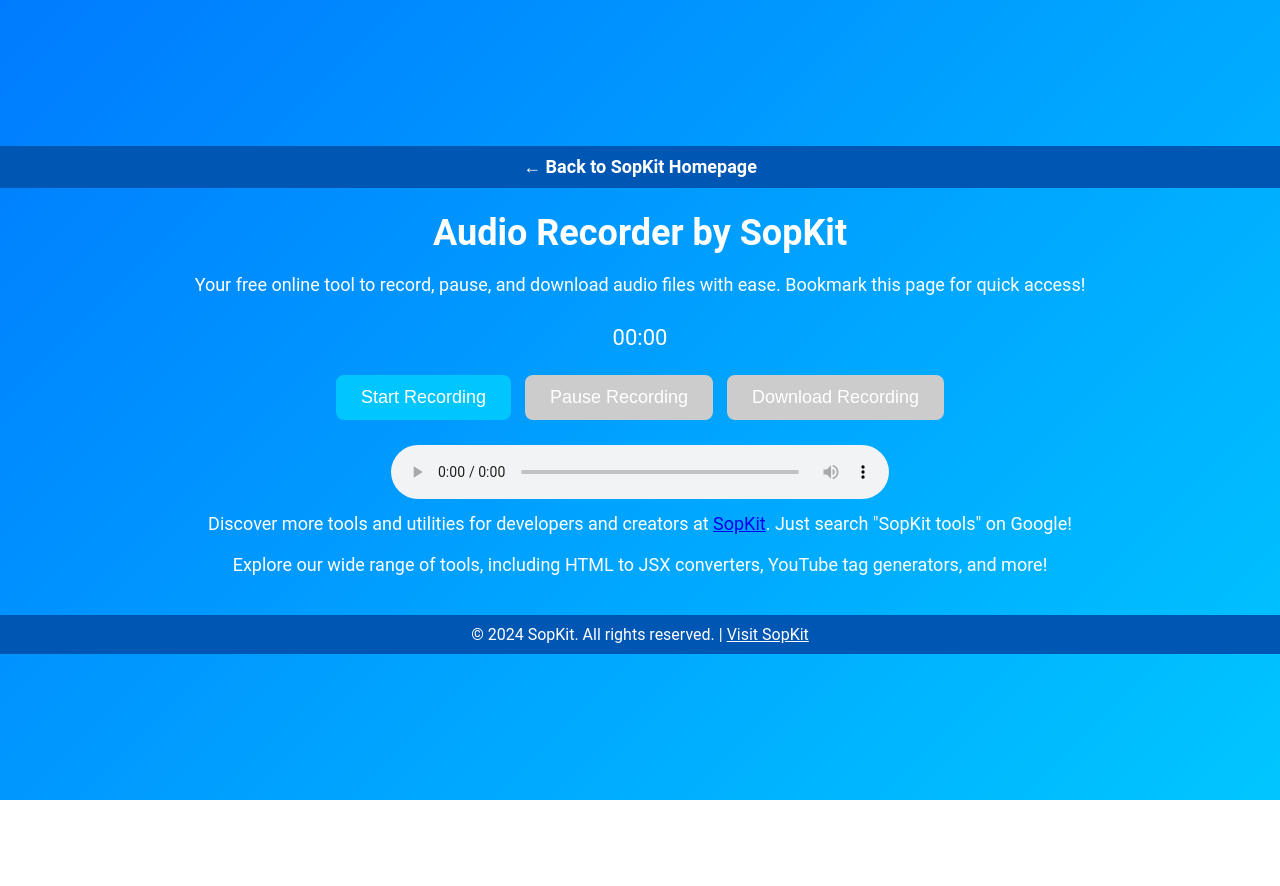
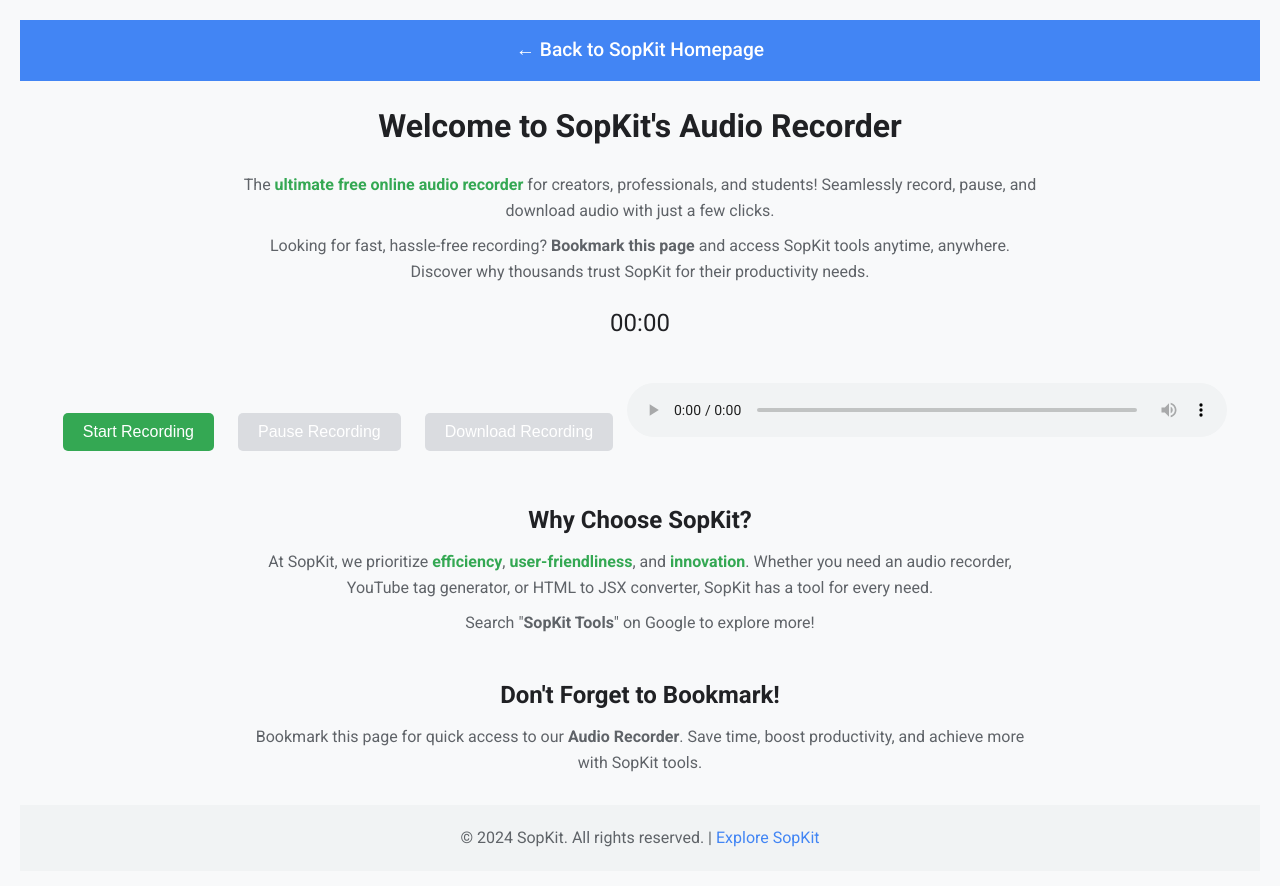
Before and after one commit to SopKit/audio-recorder, a plain HTML site: page index.html in a window 1280 px wide. Before the commit the page ends 800 px from the top, so only its background shows below. Drawn offline with Linux system fonts and the light colour scheme.

Commit message:
Update index.html

```diff
--- a/index.html
+++ b/index.html
@@ -4,117 +4,108 @@
 <head>
     <meta charset="UTF-8">
     <meta name="viewport" content="width=device-width, initial-scale=1.0">
-    <meta name="description" content="Audio Recorder by SopKit: Record, pause, and download audio files easily. Bookmark this page for all your recording needs and discover more tools at SopKit.">
-    <meta name="keywords" content="audio recorder, record audio, online audio recording tool, SopKit tools, pause recording, download recording, free tools by SopKit">
+    <meta name="description" content="Record, pause, and download audio seamlessly with SopKit's Audio Recorder. A fast, reliable tool for creators and professionals. Bookmark SopKit for all your online tools.">
+    <meta name="keywords" content="audio recorder, online audio tool, record audio online, free recording tool, SopKit tools, download audio, online utilities, best online tools">
     <meta name="author" content="SopKit">
-    <title>Audio Recorder - SopKit</title>
+    <title>Audio Recorder | SopKit Tools</title>
+    <link rel="stylesheet" href="https://fonts.googleapis.com/css2?family=Roboto:wght@400;500;700&display=swap">
     <style>
+        /* Reset & Global Styling */
+        * {
+            margin: 0;
+            padding: 0;
+            box-sizing: border-box;
+        }
+
         body {
             font-family: 'Roboto', sans-serif;
-            margin: 0;
-            padding: 0;
-            display: flex;
-            flex-direction: column;
-            align-items: center;
-            justify-content: center;
-            min-height: 100vh;
-            background: linear-gradient(135deg, #007BFF, #00C6FF);
-            color: #fff;
+            line-height: 1.6;
+            color: #202124;
+            background-color: #f8f9fa;
+            padding: 20px;
+            text-align: center;
         }
 
         header {
             width: 100%;
-            padding: 10px;
-            background-color: #0056b3;
-            text-align: center;
+            padding: 15px 0;
+            background-color: #4285f4;
+            color: white;
+            font-size: 1.2rem;
+            font-weight: 500;
         }
 
         header a {
             text-decoration: none;
             color: #fff;
-            font-size: 18px;
-            font-weight: bold;
         }
 
         h1 {
-            font-size: 36px;
-            margin-bottom: 10px;
-            text-align: center;
+            font-size: 2rem;
+            margin: 20px 0;
+            color: #202124;
         }
 
         p {
-            text-align: center;
-            margin: 10px 0;
-            font-size: 18px;
-        }
-
-        .container {
-            text-align: center;
+            max-width: 800px;
+            margin: 10px auto;
+            font-size: 1rem;
+            color: #5f6368;
         }
 
         #timer {
-            font-size: 22px;
+            font-size: 1.5rem;
             margin: 20px 0;
         }
 
         button {
-            margin: 5px;
-            padding: 12px 25px;
-            font-size: 18px;
+            margin: 10px;
+            padding: 10px 20px;
+            font-size: 1rem;
+            color: white;
+            background-color: #34a853;
+            border: none;
+            border-radius: 5px;
             cursor: pointer;
-            border: none;
-            border-radius: 8px;
-            background-color: #00c6ff;
-            color: #fff;
-            transition: all 0.3s;
+            transition: 0.3s ease-in-out;
         }
 
         button:hover {
-            background-color: #007BFF;
+            background-color: #0c7a2e;
         }
 
         button:disabled {
-            background-color: #ccc;
+            background-color: #dadce0;
             cursor: not-allowed;
         }
 
         audio {
             margin-top: 20px;
             width: 80%;
+            max-width: 600px;
         }
 
         footer {
-            text-align: center;
             margin-top: 30px;
-            padding: 10px 0;
-            background-color: #0056b3;
-            color: #fff;
-            width: 100%;
-        }
-
-        footer p {
-            margin: 0;
-            font-size: 16px;
+            padding: 10px;
+            background-color: #f1f3f4;
+            color: #5f6368;
         }
 
         footer a {
-            color: #fff;
+            color: #4285f4;
+            text-decoration: none;
+        }
+
+        footer a:hover {
             text-decoration: underline;
         }
+
+        .highlight {
+            color: #34a853;
+            font-weight: bold;
+        }
     </style>
-    <script type="application/ld+json">
-    {
-        "@context": "https://schema.org",
-        "@type": "WebApplication",
-        "name": "Audio Recorder - SopKit",
-        "description": "Online audio recorder to record, pause, and download audio files easily.",
-        "url": "https://sopkit.github.io/audio-recorder",
-        "author": {
-            "@type": "Organization",
-            "name": "SopKit"
-        }
-    }
-    </script>
 </head>
 
 <body>
@@ -122,22 +113,31 @@
         <a href="https://sopkit.github.io">← Back to SopKit Homepage</a>
     </header>
 
-    <h1>Audio Recorder by SopKit</h1>
-    <p>Your free online tool to record, pause, and download audio files with ease. Bookmark this page for quick access!</p>
+    <main>
+        <h1>Welcome to SopKit's Audio Recorder</h1>
+        <p>The <span class="highlight">ultimate free online audio recorder</span> for creators, professionals, and students! Seamlessly record, pause, and download audio with just a few clicks.</p>
+        <p>Looking for fast, hassle-free recording? <strong>Bookmark this page</strong> and access SopKit tools anytime, anywhere. Discover why thousands trust SopKit for their productivity needs.</p>
 
-    <div class="container">
         <div id="timer">00:00</div>
         <button id="startBtn">Start Recording</button>
         <button id="pauseBtn" disabled>Pause Recording</button>
         <button id="downloadBtn" disabled>Download Recording</button>
         <audio id="audioPlayer" controls></audio>
-    </div>
 
-    <p>Discover more tools and utilities for developers and creators at <a href="https://sopkit.github.io">SopKit</a>. Just search "SopKit tools" on Google!</p>
-    <p>Explore our wide range of tools, including HTML to JSX converters, YouTube tag generators, and more!</p>
+        <section style="margin-top: 40px;">
+            <h2>Why Choose SopKit?</h2>
+            <p>At SopKit, we prioritize <span class="highlight">efficiency</span>, <span class="highlight">user-friendliness</span>, and <span class="highlight">innovation</span>. Whether you need an audio recorder, YouTube tag generator, or HTML to JSX converter, SopKit has a tool for every need.</p>
+            <p>Search "<strong>SopKit Tools</strong>" on Google to explore more!</p>
+        </section>
+
+        <section style="margin-top: 40px;">
+            <h2>Don't Forget to Bookmark!</h2>
+            <p>Bookmark this page for quick access to our <strong>Audio Recorder</strong>. Save time, boost productivity, and achieve more with SopKit tools.</p>
+        </section>
+    </main>
 
     <footer>
-        <p>© 2024 SopKit. All rights reserved. | <a href="https://sopkit.github.io">Visit SopKit</a></p>
+        <p>© 2024 SopKit. All rights reserved. | <a href="https://sopkit.github.io">Explore SopKit</a></p>
     </footer>
 
     <script>
```
